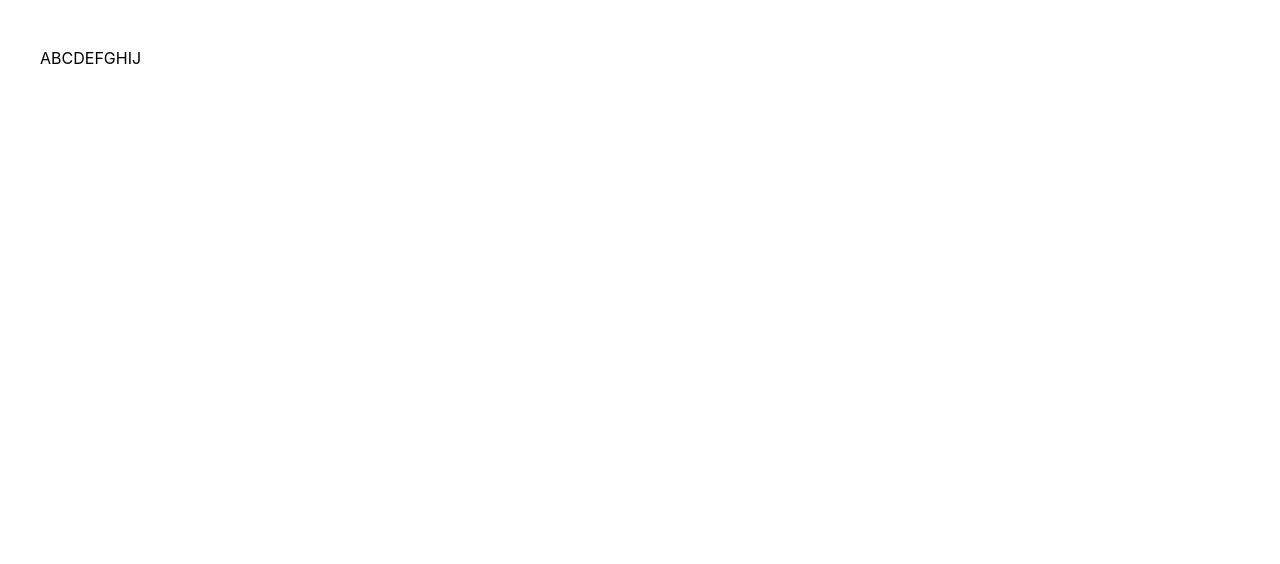
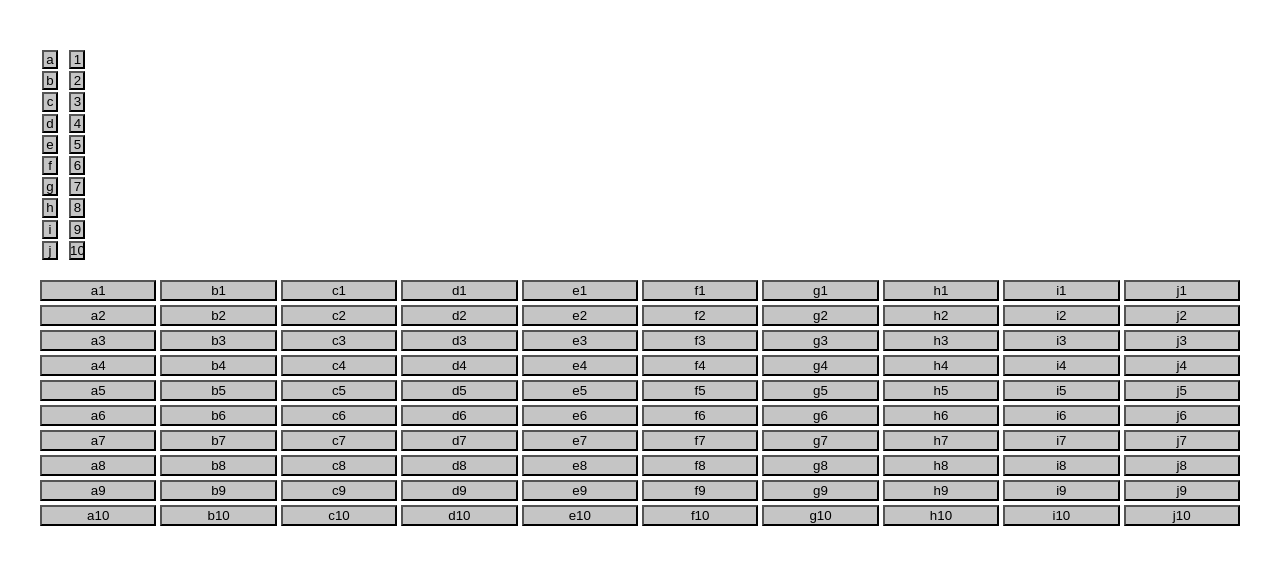
Before and after one commit to ssda-developer/sea-battle, a React (Create React App) app: page / in a window 1280 px wide. Shown: the top 564 px of the page. Built offline with nearby package versions, Linux system fonts and the light colour scheme.

Commit message:
- added some logic for area and field

```diff
--- a/src/components/Area/Area.scss
+++ b/src/components/Area/Area.scss
@@ -1,3 +1,27 @@
 .area {
-    // style for area
+    display: flex;
+    flex-wrap: wrap;
+    margin: -2px;
+
+    &__wrapper {
+        display: flex;
+        flex-wrap: wrap;
+        position: relative;
+    }
+
+    //&__letters,
+    //&__numbers {
+    //    display: flex;
+    //    height: 500px;
+    //    left: 48px;
+    //    position: absolute;
+    //    top: 0;
+    //    width: 500px;
+    //}
+    //
+    //&__numbers {
+    //    flex-direction: column;
+    //    left: 0;
+    //    top: 48px;
+    //}
 }
--- a/src/components/Area/Area.tsx
+++ b/src/components/Area/Area.tsx
@@ -1,23 +1,51 @@
-import React, { FC, useState, useEffect } from 'react';
+import React, { Component, ReactElement } from 'react';
 import Field from '../Field/Field';
+
 import './Area.scss';
 
-const AREA_SIZE = 10;
+// interface ICellInterface {
+//     name: string;
+//     ship: boolean;
+//     wounded: boolean;
+//     beside: boolean;
+// }
 
-const Area: FC = () => {
-    const [square, setSquare] = useState<string[]>(['']);
+class Area extends Component {
+    state = {
+        numbers: ['1', '2', '3', '4', '5', '6', '7', '8', '9', '10'],
+        letters: ['a', 'b', 'c', 'd', 'e', 'f', 'g', 'h', 'i', 'j'],
+    };
 
-    useEffect(() => {
-        for (let i = 0; i < AREA_SIZE; i += 1) {
-            setSquare(prev => [...prev, String.fromCharCode(i + 65)]);
-        }
-    }, []);
+    square = [];
 
-    return (
-        <div className="area">
-            <div>{square}</div>
-        </div>
-    );
-};
+    getFields = (items: string[]) => {
+        return items.map(cell => <Field key={cell} cell={cell} />);
+    };
+
+    render(): ReactElement {
+        const { numbers, letters } = this.state;
+        numbers.forEach(number => {
+            letters.forEach(letter => {
+                this.square.push([letter, number] as never);
+                // const cell = {
+                //     name: `${letter}${number}`,
+                //     ship: false,
+                //     wounded: false,
+                //     beside: false,
+                // };
+                //
+                // this.square.push(cell as never);
+            });
+        });
+
+        return (
+            <div className="area__wrapper">
+                <div className="area__letters">{this.getFields(letters)}</div>
+                <div className="area__numbers">{this.getFields(numbers)}</div>
+                <div className="area">{this.getFields(this.square)}</div>
+            </div>
+        );
+    }
+}
 
 export default Area;
--- a/src/components/Field/Field.scss
+++ b/src/components/Field/Field.scss
@@ -1,3 +1,9 @@
 .field {
-    // style for field
+    align-items: center;
+    background: #c5c5c5;
+    display: flex;
+    height: calc(10% - 4px);
+    justify-content: center;
+    margin: 2px;
+    width: calc(10% - 4px);
 }
--- a/src/components/Field/Field.tsx
+++ b/src/components/Field/Field.tsx
@@ -1,8 +1,20 @@
 import React, { FC } from 'react';
 import './Field.scss';
 
-const Field: FC = () => {
-    return <div className="field">field</div>;
+interface IFieldProps {
+    cell: string;
+}
+
+const Field: FC<IFieldProps> = ({ cell }: IFieldProps) => {
+    const clickHandler = ({ target }: any) => {
+        console.log(target.innerHTML);
+    };
+
+    return (
+        <button type="button" className="field" onClick={clickHandler}>
+            {cell}
+        </button>
+    );
 };
 
 export default Field;
```
